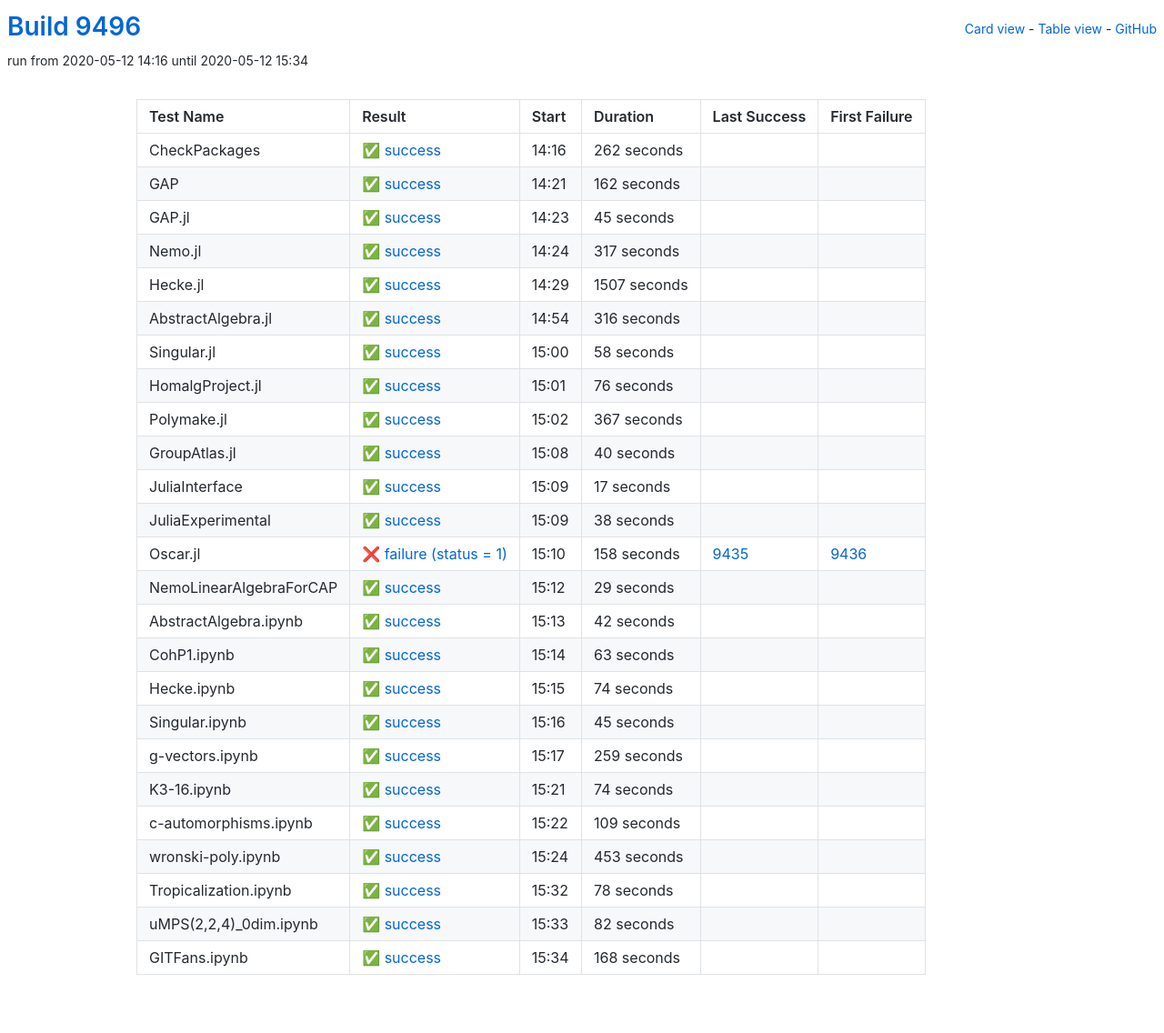
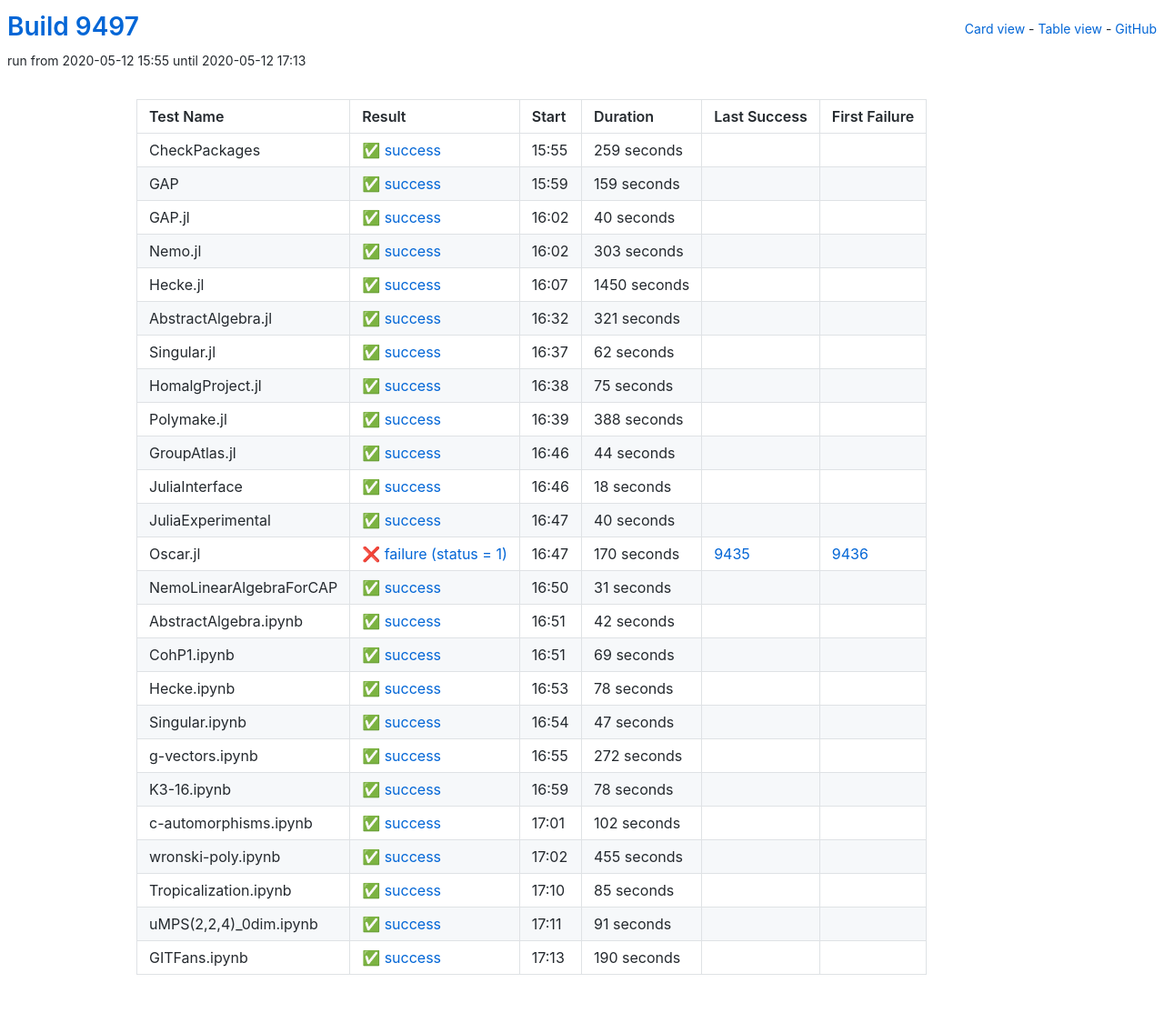
Before and after one commit to oscar-system/oscar-ci-status, a Jekyll site: the page built from table.html, in a window 1280 px wide. Shown: the whole page at 91% size. Built offline with Jekyll 4.4.1, drawn with Linux system fonts in a browser that asks for light colours.

Commit message:
Build 9497

```diff
--- a/_data/ci.yml
+++ b/_data/ci.yml
@@ -1,173 +1,173 @@
-build: 9496
-build_url: https://oscarci.mathematik.uni-kl.de/job/oscar/9496/
+build: 9497
+build_url: https://oscarci.mathematik.uni-kl.de/job/oscar/9497/
 job: oscar
 tests:
-- duration: 262
+- duration: 259
   exitcode: 0
   first_failure: false
   first_failure_url: null
   id: checkpackages
   last_success: false
   last_success_url: null
-  log: https://oscarci.mathematik.uni-kl.de/job/oscar/9496/artifact/logs/build-9496/CheckPackages.log
+  log: https://oscarci.mathematik.uni-kl.de/job/oscar/9497/artifact/logs/build-9497/CheckPackages.log
   name: CheckPackages
-  start: 2020-05-12 14:16
+  start: 2020-05-12 15:55
   status: success
   success: true
-- duration: 162
+- duration: 159
   exitcode: 0
   first_failure: false
   first_failure_url: null
   id: gap
   last_success: false
   last_success_url: null
-  log: https://oscarci.mathematik.uni-kl.de/job/oscar/9496/artifact/logs/build-9496/GAP.log
+  log: https://oscarci.mathematik.uni-kl.de/job/oscar/9497/artifact/logs/build-9497/GAP.log
   name: GAP
-  start: 2020-05-12 14:21
+  start: 2020-05-12 15:59
   status: success
   success: true
-- duration: 45
+- duration: 40
   exitcode: 0
   first_failure: false
   first_failure_url: null
   id: gap-jl
   last_success: false
   last_success_url: null
-  log: https://oscarci.mathematik.uni-kl.de/job/oscar/9496/artifact/logs/build-9496/GAP.jl.log
+  log: https://oscarci.mathematik.uni-kl.de/job/oscar/9497/artifact/logs/build-9497/GAP.jl.log
   name: GAP.jl
-  start: 2020-05-12 14:23
+  start: 2020-05-12 16:02
   status: success
   success: true
-- duration: 317
+- duration: 303
   exitcode: 0
   first_failure: false
   first_failure_url: null
   id: nemo-jl
   last_success: false
   last_success_url: null
-  log: https://oscarci.mathematik.uni-kl.de/job/oscar/9496/artifact/logs/build-9496/Nemo.jl.log
+  log: https://oscarci.mathematik.uni-kl.de/job/oscar/9497/artifact/logs/build-9497/Nemo.jl.log
   name: Nemo.jl
-  start: 2020-05-12 14:24
+  start: 2020-05-12 16:02
   status: success
   success: true
-- duration: 1507
+- duration: 1450
   exitcode: 0
   first_failure: false
   first_failure_url: null
   id: hecke-jl
   last_success: false
   last_success_url: null
-  log: https://oscarci.mathematik.uni-kl.de/job/oscar/9496/artifact/logs/build-9496/Hecke.jl.log
+  log: https://oscarci.mathematik.uni-kl.de/job/oscar/9497/artifact/logs/build-9497/Hecke.jl.log
   name: Hecke.jl
-  start: 2020-05-12 14:29
+  start: 2020-05-12 16:07
   status: success
   success: true
-- duration: 316
+- duration: 321
   exitcode: 0
   first_failure: false
   first_failure_url: null
   id: abstractalgebra-jl
   last_success: false
   last_success_url: null
-  log: https://oscarci.mathematik.uni-kl.de/job/oscar/9496/artifact/logs/build-9496/AbstractAlgebra.jl.log
+  log: https://oscarci.mathematik.uni-kl.de/job/oscar/9497/artifact/logs/build-9497/AbstractAlgebra.jl.log
   name: AbstractAlgebra.jl
-  start: 2020-05-12 14:54
+  start: 2020-05-12 16:32
   status: success
   success: true
-- duration: 58
+- duration: 62
   exitcode: 0
   first_failure: false
   first_failure_url: null
   id: singular-jl
   last_success: false
   last_success_url: null
-  log: https://oscarci.mathematik.uni-kl.de/job/oscar/9496/artifact/logs/build-9496/Singular.jl.log
+  log: https://oscarci.mathematik.uni-kl.de/job/oscar/9497/artifact/logs/build-9497/Singular.jl.log
   name: Singular.jl
-  start: 2020-05-12 15:00
+  start: 2020-05-12 16:37
   status: success
   success: true
-- duration: 76
+- duration: 75
   exitcode: 0
   first_failure: false
   first_failure_url: null
   id: homalgproject-jl
   last_success: false
   last_success_url: null
-  log: https://oscarci.mathematik.uni-kl.de/job/oscar/9496/artifact/logs/build-9496/HomalgProject.jl.log
+  log: https://oscarci.mathematik.uni-kl.de/job/oscar/9497/artifact/logs/build-9497/HomalgProject.jl.log
   name: HomalgProject.jl
-  start: 2020-05-12 15:01
+  start: 2020-05-12 16:38
   status: success
   success: true
-- duration: 367
+- duration: 388
   exitcode: 0
   first_failure: false
   first_failure_url: null
   id: polymake-jl
   last_success: false
   last_success_url: null
-  log: https://oscarci.mathematik.uni-kl.de/job/oscar/9496/artifact/logs/build-9496/Polymake.jl.log
+  log: https://oscarci.mathematik.uni-kl.de/job/oscar/9497/artifact/logs/build-9497/Polymake.jl.log
   name: Polymake.jl
-  start: 2020-05-12 15:02
+  start: 2020-05-12 16:39
+  status: success
+  success: true
+- duration: 44
+  exitcode: 0
+  first_failure: false
+  first_failure_url: null
+  id: groupatlas-jl
+  last_success: false
+  last_success_url: null
+  log: https://oscarci.mathematik.uni-kl.de/job/oscar/9497/artifact/logs/build-9497/GroupAtlas.jl.log
+  name: GroupAtlas.jl
+  start: 2020-05-12 16:46
+  status: success
+  success: true
+- duration: 18
+  exitcode: 0
+  first_failure: false
+  first_failure_url: null
+  id: juliainterface
+  last_success: false
+  last_success_url: null
+  log: https://oscarci.mathematik.uni-kl.de/job/oscar/9497/artifact/logs/build-9497/JuliaInterface.log
+  name: JuliaInterface
+  start: 2020-05-12 16:46
   status: success
   success: true
 - duration: 40
   exitcode: 0
   first_failure: false
   first_failure_url: null
-  id: groupatlas-jl
-  last_success: false
-  last_success_url: null
-  log: https://oscarci.mathematik.uni-kl.de/job/oscar/9496/artifact/logs/build-9496/GroupAtlas.jl.log
-  name: GroupAtlas.jl
-  start: 2020-05-12 15:08
-  status: success
-  success: true
-- duration: 17
-  exitcode: 0
-  first_failure: false
-  first_failure_url: null
-  id: juliainterface
-  last_success: false
-  last_success_url: null
-  log: https://oscarci.mathematik.uni-kl.de/job/oscar/9496/artifact/logs/build-9496/JuliaInterface.log
-  name: JuliaInterface
-  start: 2020-05-12 15:09
-  status: success
-  success: true
-- duration: 38
-  exitcode: 0
-  first_failure: false
-  first_failure_url: null
   id: juliaexperimental
   last_success: false
   last_success_url: null
-  log: https://oscarci.mathematik.uni-kl.de/job/oscar/9496/artifact/logs/build-9496/JuliaExperimental.log
+  log: https://oscarci.mathematik.uni-kl.de/job/oscar/9497/artifact/logs/build-9497/JuliaExperimental.log
   name: JuliaExperimental
-  start: 2020-05-12 15:09
+  start: 2020-05-12 16:47
   status: success
   success: true
-- duration: 158
+- duration: 170
   exitcode: 1
   first_failure: 9436
   first_failure_url: https://oscarci.mathematik.uni-kl.de/job/oscar/9436/
   id: oscar-jl
   last_success: 9435
   last_success_url: https://oscarci.mathematik.uni-kl.de/job/oscar/9435/
-  log: https://oscarci.mathematik.uni-kl.de/job/oscar/9496/artifact/logs/build-9496/Oscar.jl.log
+  log: https://oscarci.mathematik.uni-kl.de/job/oscar/9497/artifact/logs/build-9497/Oscar.jl.log
   name: Oscar.jl
-  start: 2020-05-12 15:10
+  start: 2020-05-12 16:47
   status: failure
   success: false
-- duration: 29
+- duration: 31
   exitcode: 0
   first_failure: false
   first_failure_url: null
   id: nemolinearalgebraforcap
   last_success: false
   last_success_url: null
-  log: https://oscarci.mathematik.uni-kl.de/job/oscar/9496/artifact/logs/build-9496/NemoLinearAlgebraForCAP.log
+  log: https://oscarci.mathematik.uni-kl.de/job/oscar/9497/artifact/logs/build-9497/NemoLinearAlgebraForCAP.log
   name: NemoLinearAlgebraForCAP
-  start: 2020-05-12 15:12
+  start: 2020-05-12 16:50
   status: success
   success: true
 - duration: 42
@@ -177,128 +177,128 @@ tests:
   id: abstractalgebra-ipynb
   last_success: false
   last_success_url: null
-  log: https://oscarci.mathematik.uni-kl.de/job/oscar/9496/artifact/logs/build-9496/AbstractAlgebra.ipynb.log
+  log: https://oscarci.mathematik.uni-kl.de/job/oscar/9497/artifact/logs/build-9497/AbstractAlgebra.ipynb.log
   name: AbstractAlgebra.ipynb
-  start: 2020-05-12 15:13
+  start: 2020-05-12 16:51
   status: success
   success: true
-- duration: 63
+- duration: 69
   exitcode: 0
   first_failure: false
   first_failure_url: null
   id: cohp1-ipynb
   last_success: false
   last_success_url: null
-  log: https://oscarci.mathematik.uni-kl.de/job/oscar/9496/artifact/logs/build-9496/CohP1.ipynb.log
+  log: https://oscarci.mathematik.uni-kl.de/job/oscar/9497/artifact/logs/build-9497/CohP1.ipynb.log
   name: CohP1.ipynb
-  start: 2020-05-12 15:14
+  start: 2020-05-12 16:51
   status: success
   success: true
-- duration: 74
+- duration: 78
   exitcode: 0
   first_failure: false
   first_failure_url: null
   id: hecke-ipynb
   last_success: false
   last_success_url: null
-  log: https://oscarci.mathematik.uni-kl.de/job/oscar/9496/artifact/logs/build-9496/Hecke.ipynb.log
+  log: https://oscarci.mathematik.uni-kl.de/job/oscar/9497/artifact/logs/build-9497/Hecke.ipynb.log
   name: Hecke.ipynb
-  start: 2020-05-12 15:15
+  start: 2020-05-12 16:53
   status: success
   success: true
-- duration: 45
+- duration: 47
   exitcode: 0
   first_failure: false
   first_failure_url: null
   id: singular-ipynb
   last_success: false
   last_success_url: null
-  log: https://oscarci.mathematik.uni-kl.de/job/oscar/9496/artifact/logs/build-9496/Singular.ipynb.log
+  log: https://oscarci.mathematik.uni-kl.de/job/oscar/9497/artifact/logs/build-9497/Singular.ipynb.log
   name: Singular.ipynb
-  start: 2020-05-12 15:16
+  start: 2020-05-12 16:54
   status: success
   success: true
-- duration: 259
+- duration: 272
   exitcode: 0
   first_failure: false
   first_failure_url: null
   id: g-vectors-ipynb
   last_success: false
   last_success_url: null
-  log: https://oscarci.mathematik.uni-kl.de/job/oscar/9496/artifact/logs/build-9496/g-vectors.ipynb.log
+  log: https://oscarci.mathematik.uni-kl.de/job/oscar/9497/artifact/logs/build-9497/g-vectors.ipynb.log
   name: g-vectors.ipynb
-  start: 2020-05-12 15:17
+  start: 2020-05-12 16:55
   status: success
   success: true
-- duration: 74
+- duration: 78
   exitcode: 0
   first_failure: false
   first_failure_url: null
   id: k3-16-ipynb
   last_success: false
   last_success_url: null
-  log: https://oscarci.mathematik.uni-kl.de/job/oscar/9496/artifact/logs/build-9496/K3-16.ipynb.log
+  log: https://oscarci.mathematik.uni-kl.de/job/oscar/9497/artifact/logs/build-9497/K3-16.ipynb.log
   name: K3-16.ipynb
-  start: 2020-05-12 15:21
+  start: 2020-05-12 16:59
   status: success
   success: true
-- duration: 109
+- duration: 102
   exitcode: 0
   first_failure: false
   first_failure_url: null
   id: c-automorphisms-ipynb
   last_success: false
   last_success_url: null
-  log: https://oscarci.mathematik.uni-kl.de/job/oscar/9496/artifact/logs/build-9496/c-automorphisms.ipynb.log
+  log: https://oscarci.mathematik.uni-kl.de/job/oscar/9497/artifact/logs/build-9497/c-automorphisms.ipynb.log
   name: c-automorphisms.ipynb
-  start: 2020-05-12 15:22
+  start: 2020-05-12 17:01
   status: success
   success: true
-- duration: 453
+- duration: 455
   exitcode: 0
   first_failure: false
   first_failure_url: null
   id: wronski-poly-ipynb
   last_success: false
   last_success_url: null
-  log: https://oscarci.mathematik.uni-kl.de/job/oscar/9496/artifact/logs/build-9496/wronski-poly.ipynb.log
+  log: https://oscarci.mathematik.uni-kl.de/job/oscar/9497/artifact/logs/build-9497/wronski-poly.ipynb.log
   name: wronski-poly.ipynb
-  start: 2020-05-12 15:24
+  start: 2020-05-12 17:02
   status: success
   success: true
-- duration: 78
+- duration: 85
   exitcode: 0
   first_failure: false
   first_failure_url: null
   id: tropicalization-ipynb
   last_success: false
   last_success_url: null
-  log: https://oscarci.mathematik.uni-kl.de/job/oscar/9496/artifact/logs/build-9496/Tropicalization.ipynb.log
+  log: https://oscarci.mathematik.uni-kl.de/job/oscar/9497/artifact/logs/build-9497/Tropicalization.ipynb.log
   name: Tropicalization.ipynb
-  start: 2020-05-12 15:32
+  start: 2020-05-12 17:10
   status: success
   success: true
-- duration: 82
+- duration: 91
   exitcode: 0
   first_failure: false
   first_failure_url: null
   id: umps-2-2-4-0dim-ipynb
   last_success: false
   last_success_url: null
-  log: https://oscarci.mathematik.uni-kl.de/job/oscar/9496/artifact/logs/build-9496/uMPS-2-2-4-_0dim.ipynb.log
+  log: https://oscarci.mathematik.uni-kl.de/job/oscar/9497/artifact/logs/build-9497/uMPS-2-2-4-_0dim.ipynb.log
   name: uMPS(2,2,4)_0dim.ipynb
-  start: 2020-05-12 15:33
+  start: 2020-05-12 17:11
   status: success
   success: true
-- duration: 168
+- duration: 190
   exitcode: 0
   first_failure: false
   first_failure_url: null
   id: gitfans-ipynb
   last_success: false
   last_success_url: null
-  log: https://oscarci.mathematik.uni-kl.de/job/oscar/9496/artifact/logs/build-9496/GITFans.ipynb.log
+  log: https://oscarci.mathematik.uni-kl.de/job/oscar/9497/artifact/logs/build-9497/GITFans.ipynb.log
   name: GITFans.ipynb
-  start: 2020-05-12 15:34
+  start: 2020-05-12 17:13
   status: success
   success: true
```
Also changed, not shown: README.md.
